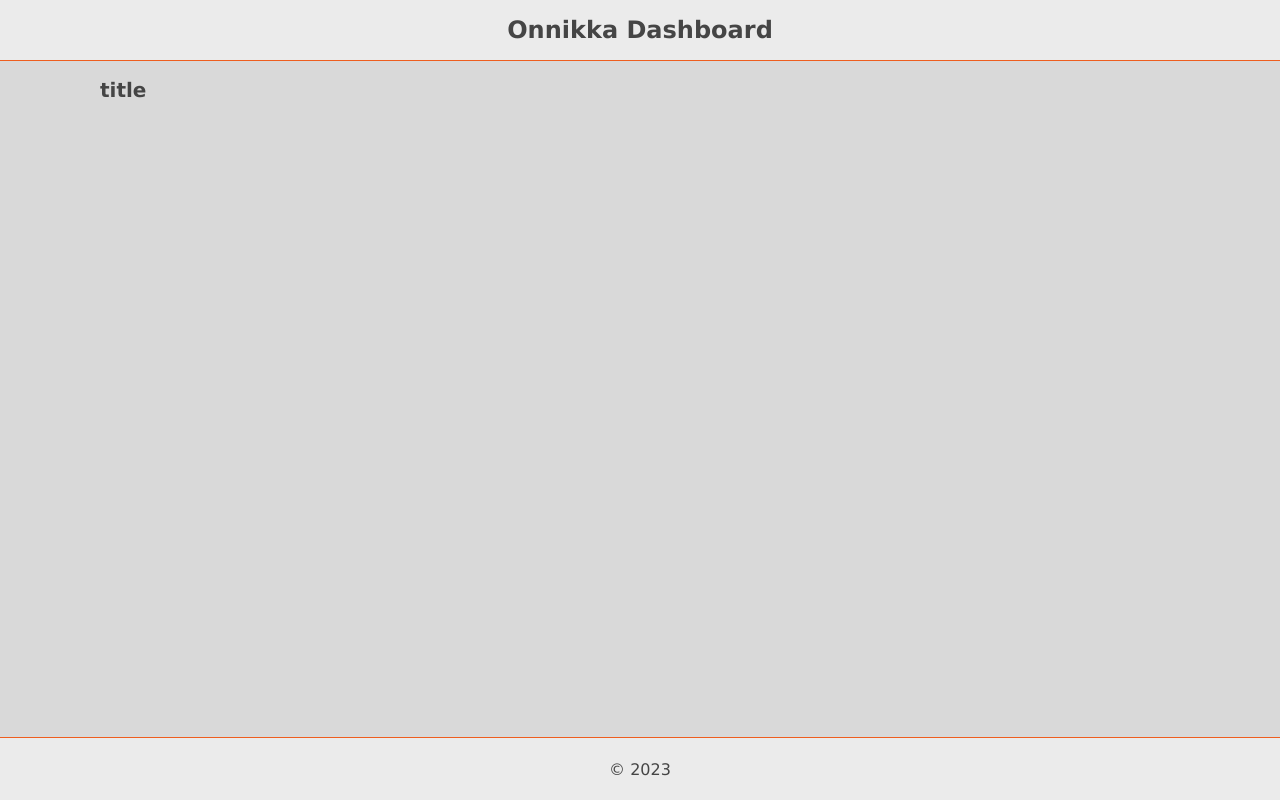
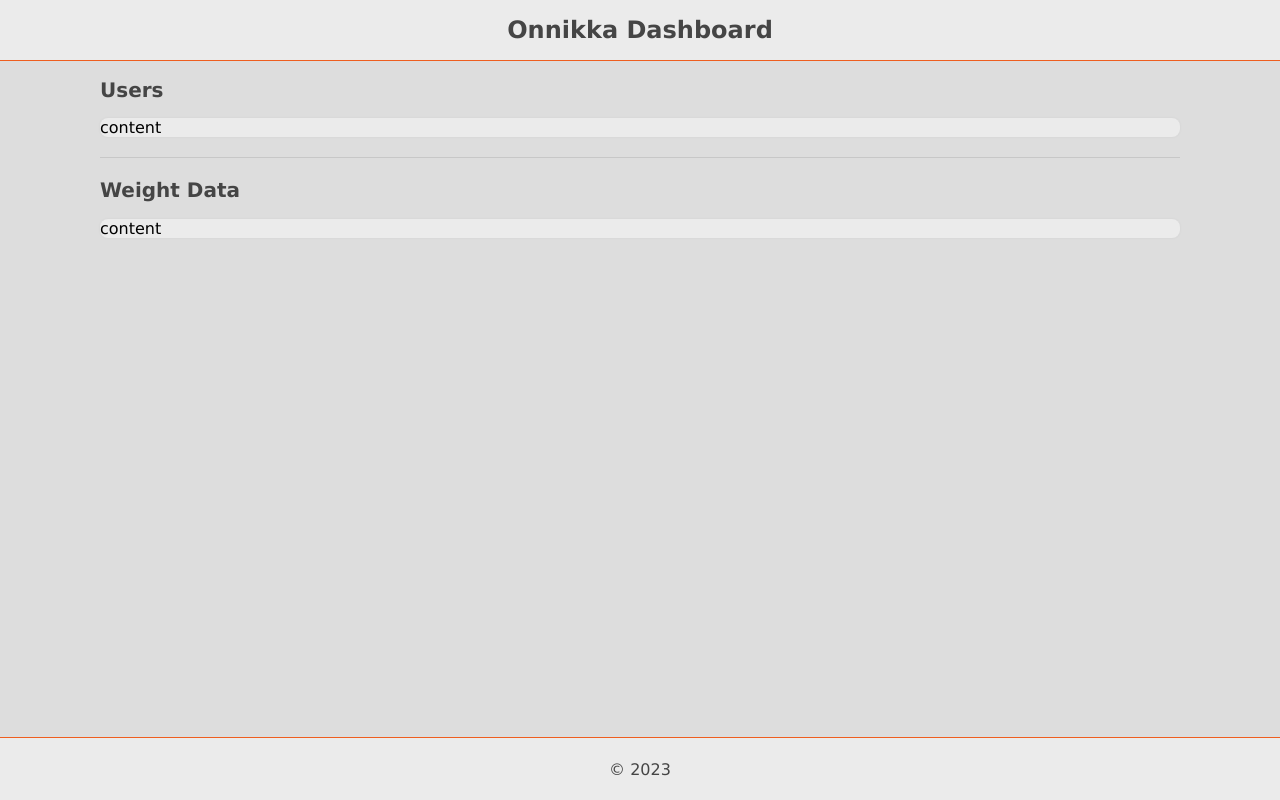
Before and after one commit to joheiska/onnikka-dashboard, a React (Vite) app: page / in a window 1280 px wide. Built offline with nearby package versions, Linux system fonts and the light colour scheme.

Commit message:
add usersview and weightview

```diff
--- a/src/App.css
+++ b/src/App.css
@@ -7,7 +7,7 @@
 
 .content-area {
   flex: auto;
-  background-color: #d9d9d9;
+  background-color: #dddddd;
 }
 
 .container {
@@ -45,3 +45,16 @@ h4 {
   font-size: 16px;
   font-weight: 500;
 }
+
+.card {
+  border-radius: 8px;
+  background-color: #ebebeb;
+  box-shadow: 0px 0px 3px rgba(0, 0, 0, 0.05);
+}
+
+.divider {
+  margin: 20px 0px 20px 0px;
+  height: 1px;
+  width: 100%;
+  background-color: rgba(0, 0, 0, 0.10);
+}
--- a/src/App.jsx
+++ b/src/App.jsx
@@ -1,4 +1,6 @@
 import './App.css';
+import UsersView from './UsersView';
+import WeightView from './WeightView';
 
 function App() {
   return (
@@ -10,7 +12,9 @@ function App() {
       </header>
       <div className="content-area">
         <div className="container">
-          <h2>title</h2>
+          <UsersView />
+          <div className="divider"/>
+          <WeightView />
         </div>
       </div>
       <footer>
--- /dev/null
+++ b/src/UsersView.jsx
@@ -0,0 +1,10 @@
+function UsersView() {
+  return (
+    <>
+      <h2>Users</h2>
+      <div className="card">content</div>
+    </>
+  );
+}
+
+export default UsersView;
--- /dev/null
+++ b/src/WeightView.jsx
@@ -0,0 +1,10 @@
+function WeightView() {
+  return (
+    <>
+      <h2>Weight Data</h2>
+      <div className="card">content</div>
+    </>
+  );
+}
+
+export default WeightView;
```
